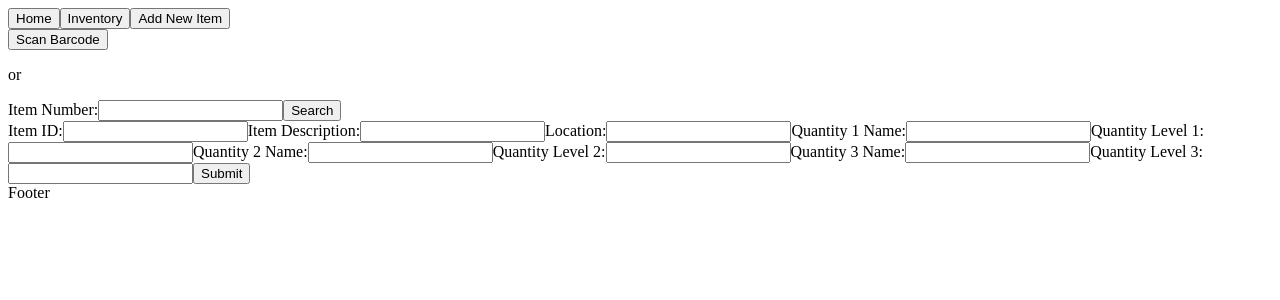
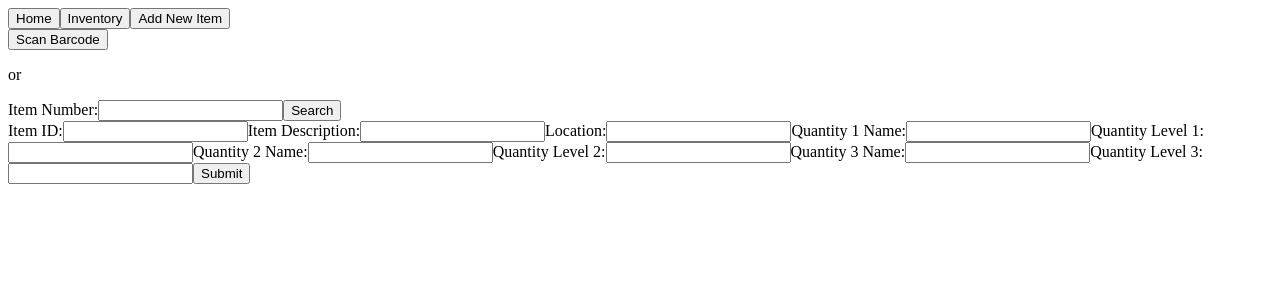
Before and after one commit to Git-Vdim-Hub/lunchroom-inventory-app, a React (Create React App) app in the folder client/: page / in a window 1280 px wide. Shown: the top 300 px of the page. Built offline with nearby package versions, Linux system fonts and the light colour scheme.

Commit message:
Removed footer

```diff
--- a/client/src/App.js
+++ b/client/src/App.js
@@ -3,7 +3,6 @@
 import AddItem from "./components/AddItem/index"
 import Home from "./pages/Home";
 import Navbar from "./components/Navbar";
-import Footer from "./components/Footer";
 
 export default function App() {
 	return (
@@ -11,7 +10,6 @@
 			<Navbar />
 			<Home />
 			<AddItem />
-			<Footer />
 		</div>
 	);
 }
--- a/client/src/components/Footer/index.js
+++ /dev/null
@@ -1,9 +0,0 @@
-import React from "react";
-
-export default function Footer() {
-	return (
-		<div>
-			<div>Footer</div>
-		</div>
-	);
-}
```
